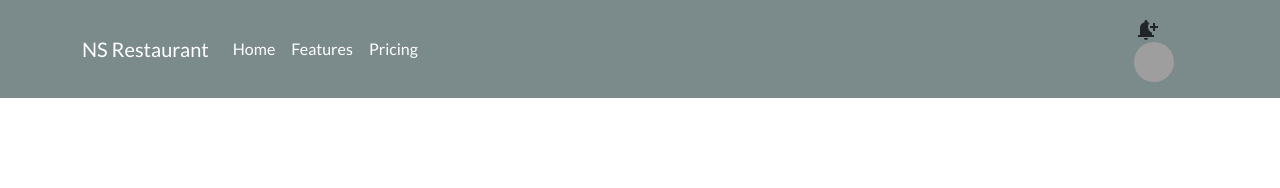
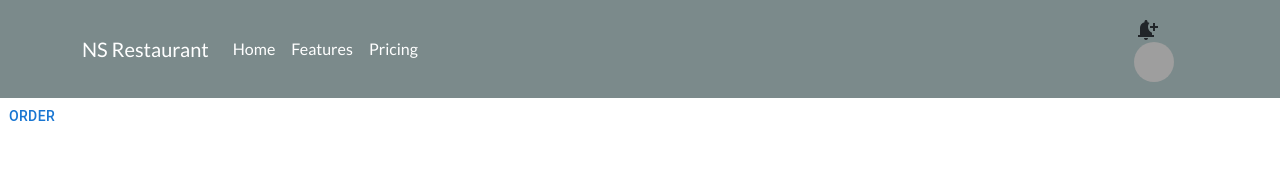
Before and after one commit to it21167850/ITP-Project, a React (Create React App) app in the folder frontend/: page /orderdash in a window 1280 px wide. Shown: the top 188 px of the page. Built offline with nearby package versions, Linux system fonts and the light colour scheme; sample sign-in values are in the browser's storage; grey boxes are pictures that could not be loaded.

Commit message:
create dashboards

```diff
--- a/frontend/src/App.js
+++ b/frontend/src/App.js
@@ -6,6 +6,9 @@ import Login from "./components/Login";
 import AdminDash from "./components/Dashboard/AdminDash/AdminDash";
 import MenuDash from "./components/Dashboard/MenuDash/MenuDash";
 import Delivery from "./components/Dashboard/DeliveryDash/DeliveryDash";
+import StockDash from "./components/Dashboard/StockDash/StockDash";
+import OrderDash from "./components/Dashboard/OrderDash/OrderDash";
+import FinanceDash from "./components/Dashboard/FinanceDash/FinanceDash";
 function App() {
   const user = localStorage.getItem("token");
   return (
@@ -13,11 +16,13 @@ function App() {
       <NavBar />
       <Routes>
         {user && <Route path="/empdash" exact element={<EmpDash />} />}
-
         {user && <Route path="/admindash" exact element={<AdminDash />} />}
-
         {user && <Route path="/menudash" exact element={<MenuDash />} />}
         {user && <Route path="/deliverydash" exact element={<Delivery />} />}
+        {user && <Route path="/stockdash" exact element={<StockDash />} />}
+        {user && <Route path="/orderdash" exact element={<OrderDash />} />}
+        {user && <Route path="/financedash" exact element={<FinanceDash />} />}
+        {user && <Route path="/orderdash" exact element={<OrderDash />} />}
         <Route path="/" exact element={<Login />} />
         <Route path="/empdash" element={<Navigate replace to="/login" />} />
         <Route path="/admindash" element={<Navigate replace to="/login" />} />
--- /dev/null
+++ b/frontend/src/components/Dashboard/FinanceDash/FinanceDash.js
@@ -0,0 +1,7 @@
+import React from "react";
+
+const FinanceDash = () => {
+  return <div>Finance</div>;
+};
+
+export default FinanceDash;
--- a/frontend/src/components/Dashboard/OrderDash/OrderDash.js
+++ b/frontend/src/components/Dashboard/OrderDash/OrderDash.js
@@ -0,0 +1,15 @@
+import { Button } from "@mui/material";
+import React from "react";
+import { Link } from "react-router-dom";
+
+const OrderDash = () => {
+  return (
+    <div>
+      <Link>
+        <Button>Order</Button>
+      </Link>
+    </div>
+  );
+};
+
+export default OrderDash;
--- a/frontend/src/components/Dashboard/StockDash/StockDash.js
+++ b/frontend/src/components/Dashboard/StockDash/StockDash.js
@@ -0,0 +1,7 @@
+import React from "react";
+
+const StockDash = () => {
+  return <div>Stock</div>;
+};
+
+export default StockDash;
--- a/frontend/src/components/Login/index.js
+++ b/frontend/src/components/Login/index.js
@@ -41,7 +41,7 @@ const Login = () => {
       } else if (supplierPattern.test(data.email)) {
         navigate("/supplierdash");
       } else if (stockPattern.test(data.email)) {
-        navigate("/stockash");
+        navigate("/stockdash");
       } else if (financePattern.test(data.email)) {
         navigate("/financedash");
       } else {
```
Also changed, not shown: frontend/src/components/Dashboard/FinanceDash/FinanceDash.module.css (added), 1 other file (tests, documents, lock files or other folders).
